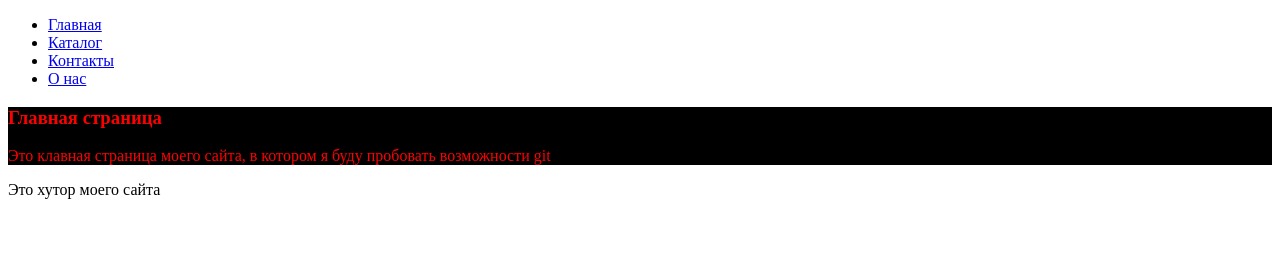
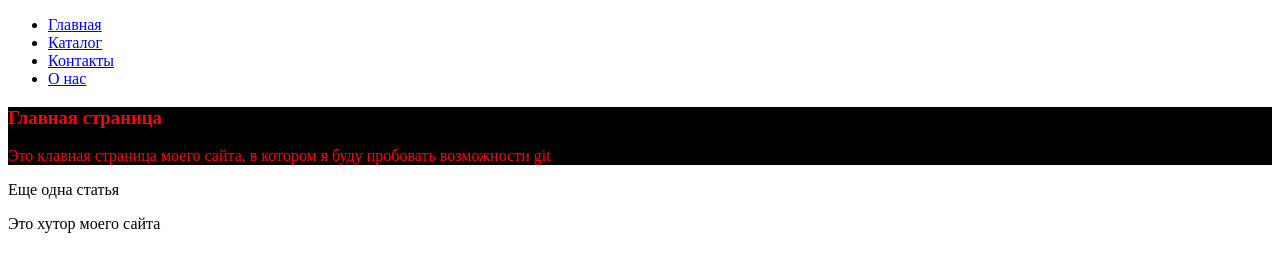
Before and after one commit to SelfName-cloud/testgit, a plain HTML site: page index.html in a window 1280 px wide. Drawn offline with Linux system fonts and the light colour scheme.

Commit message:
still text

```diff
--- a/index.html
+++ b/index.html
@@ -22,6 +22,9 @@
 			<h3>Главная страница</h3>
 			<p>Это клавная страница моего сайта, в котором я буду пробовать возможности git</p>
 		</div>
+		<div>
+			<p>Еще одна статья</p>
+		</div>
 
 	</main>
 	<footer>
```
